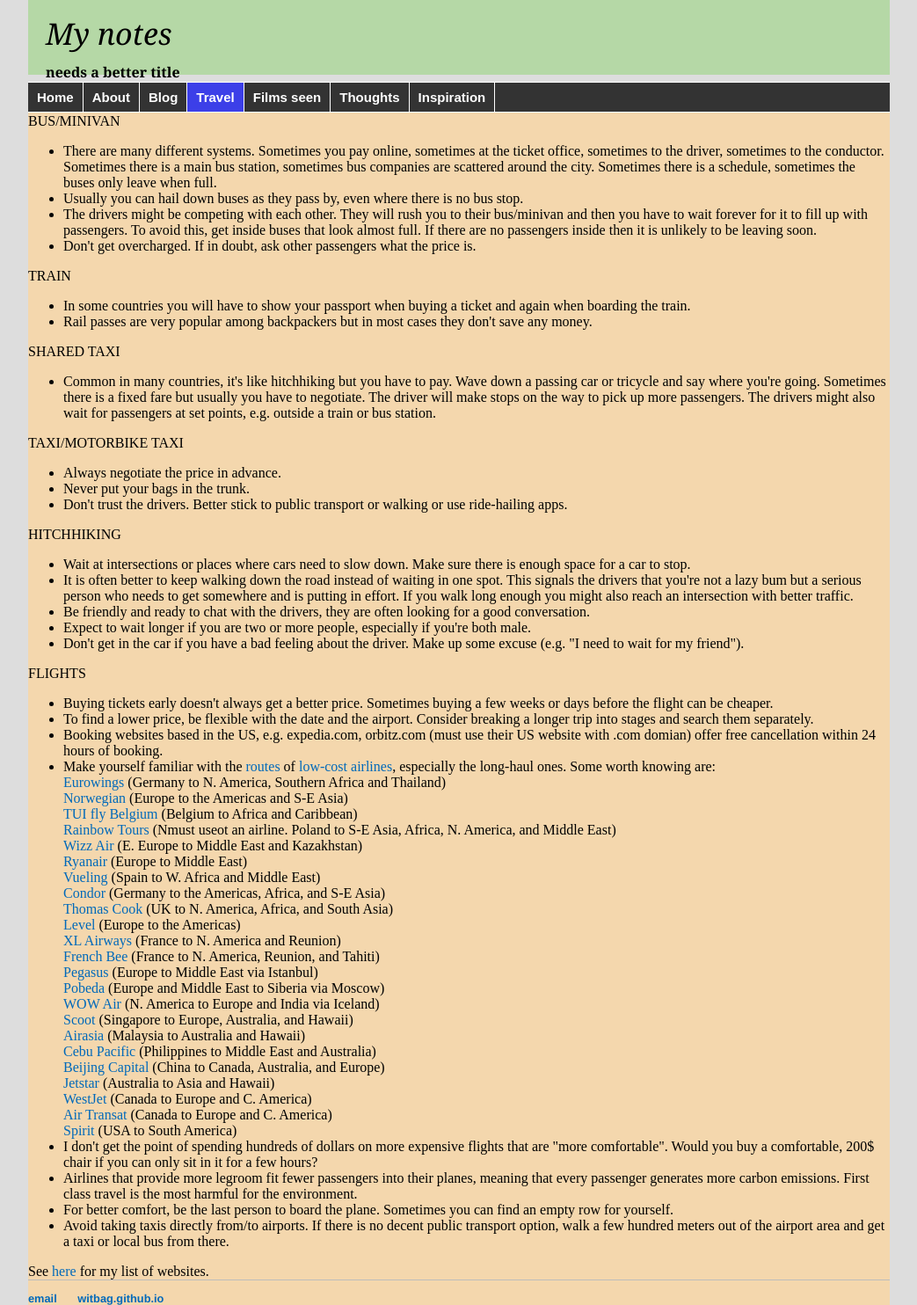
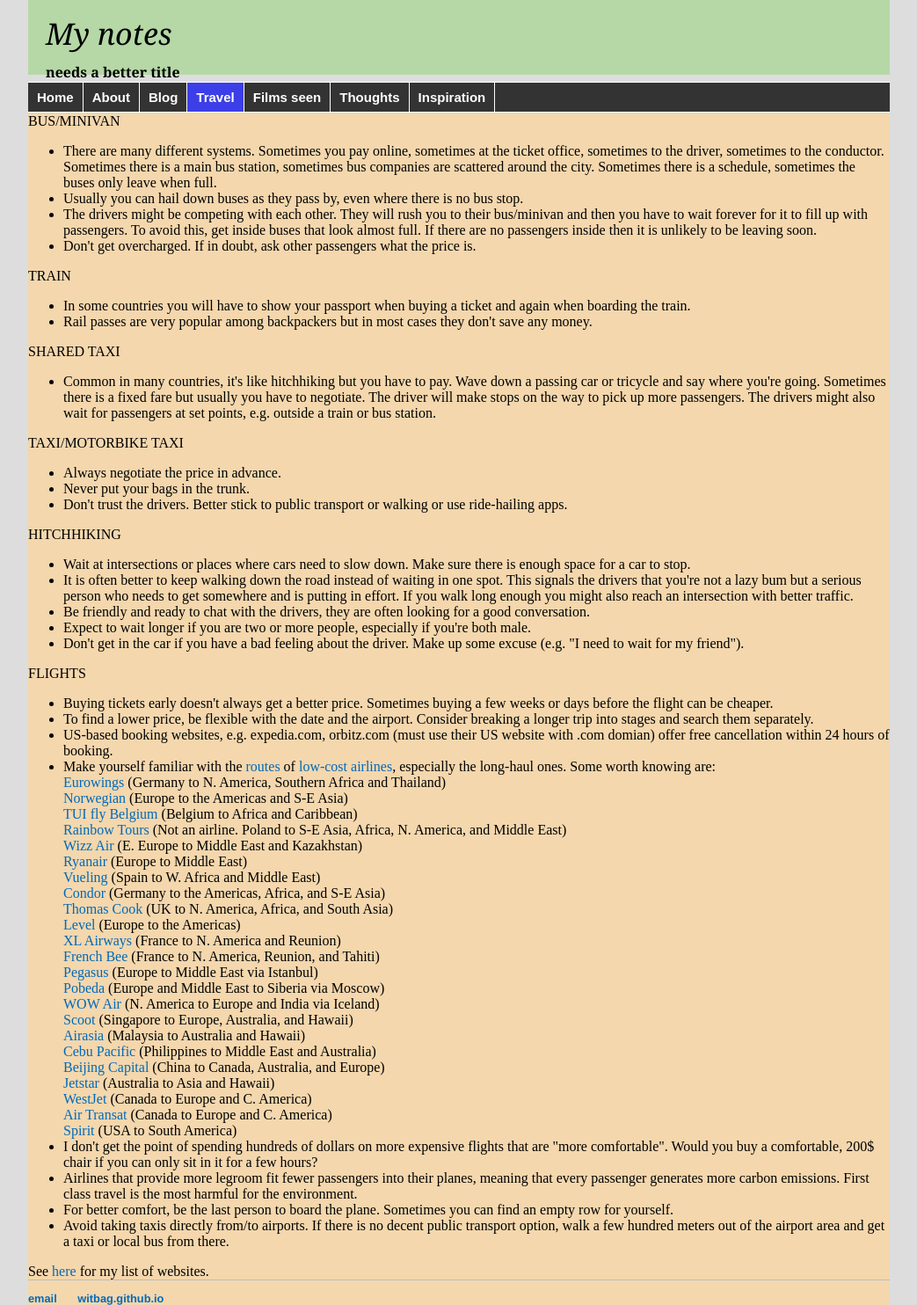
Before and after one commit to witbag/witbag.github.io, a Jekyll site: the page built from travel/transport.html, in a window 1280 px wide. Shown: the whole page at 88% size, without its empty margins (118-1161 px from the left). Built offline with Jekyll 4.4.1, drawn with Linux system fonts in a browser that asks for light colours.

Commit message:
Update transport.html

```diff
--- a/travel/transport.html
+++ b/travel/transport.html
@@ -40,12 +40,12 @@
 <ul>
 <li>Buying tickets early doesn't always get a better price. Sometimes buying a few weeks or days before the flight can be cheaper.<br>
 <li>To find a lower price, be flexible with the date and the airport. Consider breaking a longer trip into stages and search them separately.<br>
-<li>Booking websites based in the US, e.g. expedia.com, orbitz.com (must use their US website with .com domian) offer free cancellation within 24 hours of booking.<br>
+<li>US-based booking websites, e.g. expedia.com, orbitz.com (must use their US website with .com domian) offer free cancellation within 24 hours of booking.<br>
 <li>Make yourself familiar with the <a href="https://www.flightconnections.com" target=_blank>routes</a> of <a href="https://en.wikipedia.org/wiki/List_of_low-cost_airlines" target=_blank>low-cost airlines</a>, especially the long-haul ones. Some worth knowing are: <br>
 <a href="https://www.eurowings.com/en.html" target=_blank>Eurowings</a> (Germany to N. America, Southern Africa and Thailand)<br>
 <a href="https://www.norwegian.com/" target=_blank>Norwegian</a> (Europe to the Americas and S-E Asia)<br>
 <a href="https://www.tuifly.be/" target=_blank>TUI fly Belgium</a> (Belgium to Africa and Caribbean)<br>
-<a href="https://charterflights.r.pl/" target=_blank>Rainbow Tours</a> (Nmust useot an airline. Poland to S-E Asia, Africa, N. America, and Middle East)<br>
+<a href="https://charterflights.r.pl/" target=_blank>Rainbow Tours</a> (Not an airline. Poland to S-E Asia, Africa, N. America, and Middle East)<br>
 <a href="https://wizzair.com/" target=_blank>Wizz Air</a> (E. Europe to Middle East and Kazakhstan)<br>
 <a href="https://www.ryanair.com/" target=_blank>Ryanair</a> (Europe to Middle East)<br>
 <a href="https://www.vueling.com/en" target=_blank>Vueling</a> (Spain to W. Africa and Middle East)<br>
```
